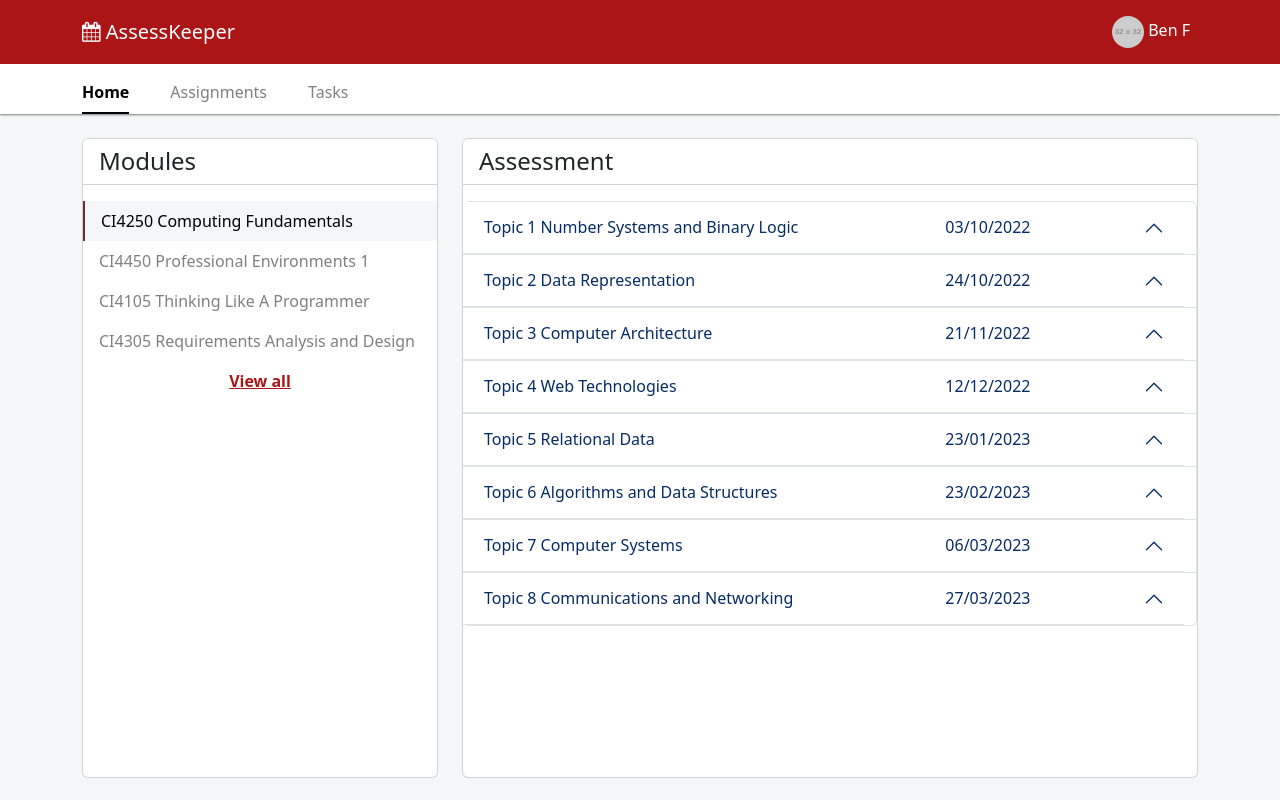
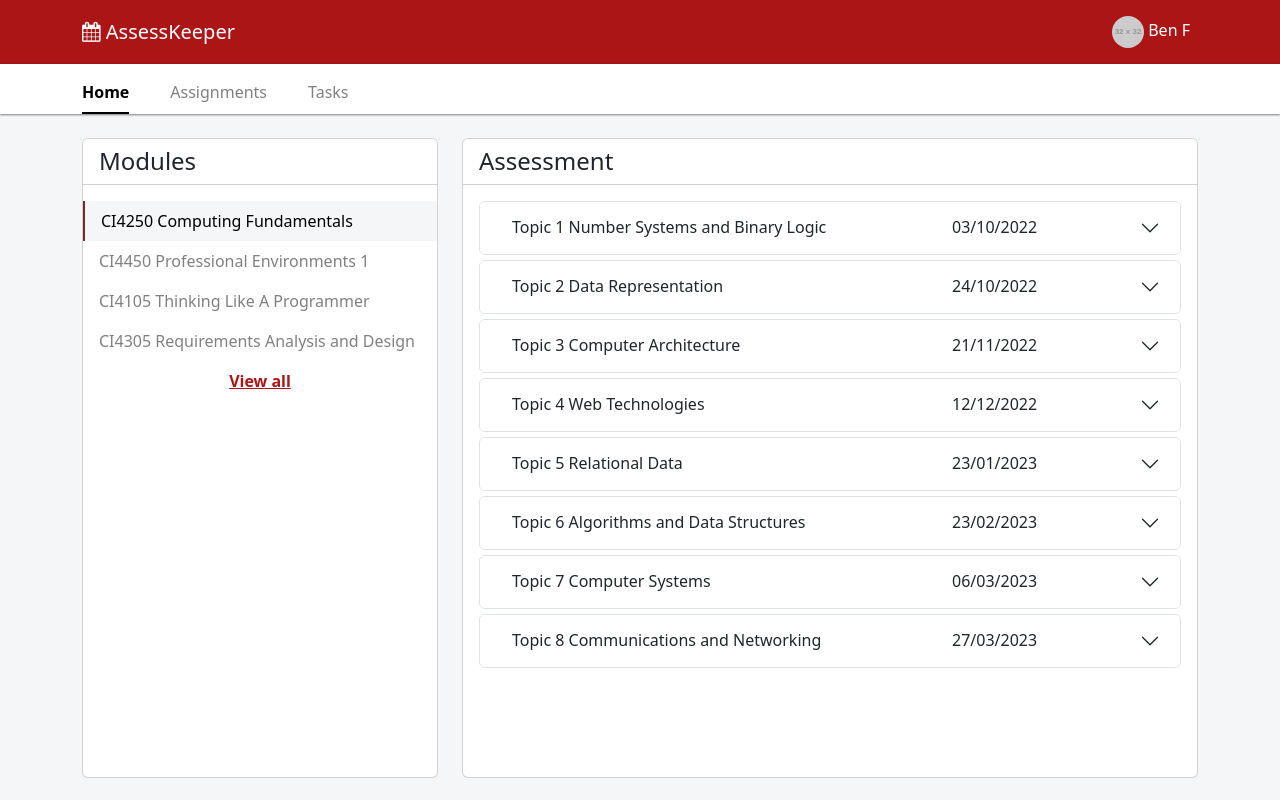
Before and after one commit to Mihir42/Assessment-Keeper-CSE-Connect, a React (Vite) app: page / in a window 1280 px wide. Built offline with nearby package versions, Linux system fonts and the light colour scheme.

Commit message:
Cleaned up Assessment tab

```diff
--- a/src/components/layout/Assessments.jsx
+++ b/src/components/layout/Assessments.jsx
@@ -5,11 +5,13 @@ import '../../styles/Assessments.scss';
 export default function Assessments({ tasks }) {
 	return (
 		<Card title={'Assessment'}>
-			<div className="accordion" id="accordionExample">
+			<>
 				{tasks.map(task => (
-					<div className="accordion-item" key={task.AssessmentID}>
+					<div className="accordion" id="accordionExample" style={{ marginBottom: '5px', padding: '0 16px' }} key={task.AssessmentID}>
+						<div className="accordion-item">
 							<h2 className="accordion-header">
-							<button className="accordion-button row" type="button" data-bs-toggle="collapse" data-bs-target={`#collapse_${tasks.indexOf(task)}`} aria-expanded="false" aria-controls="collapseOne" style={{ minWidth:'100%' }}>
+								<button className="accordion-button row collapsed" type="button"
+									data-bs-toggle="collapse" data-bs-target={`#collapse_${tasks.indexOf(task)}`} aria-expanded="false" aria-controls="collapseOne" style={{ margin: '0' }} >
 									<div className="col-sm-8">{task.AssessmentName}</div>
 									<div className="col-sm-3">{new Date(task.AssessmentPublishdate).toLocaleDateString('en-GB')}</div>
 								</button>
@@ -21,8 +23,9 @@ export default function Assessments({ tasks }) {
 								</div>
 							</div>
 						</div>
+					</div>
 				))}
-			</div>
+			</>
 		</Card>
 	);
 }
--- a/src/styles/Assessments.scss
+++ b/src/styles/Assessments.scss
@@ -1,7 +1,4 @@
-.time {
-  text-align: right;
-}
-
 .accordion-button:not(.collapsed) {
   background-color: white;
+  box-shadow: none;
 }
```
Lines whose indentation alone changed are shown as unchanged.
